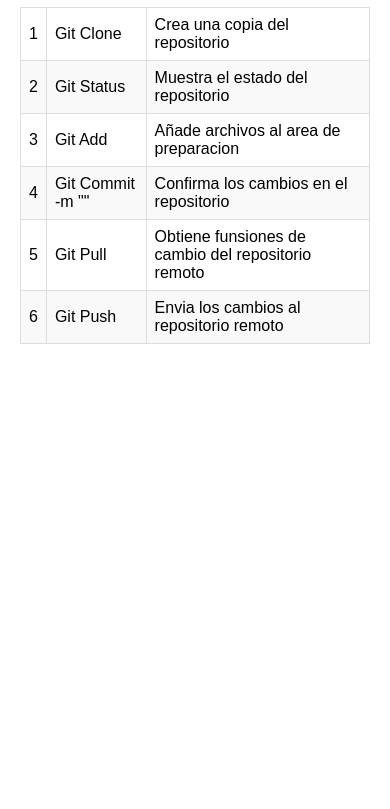
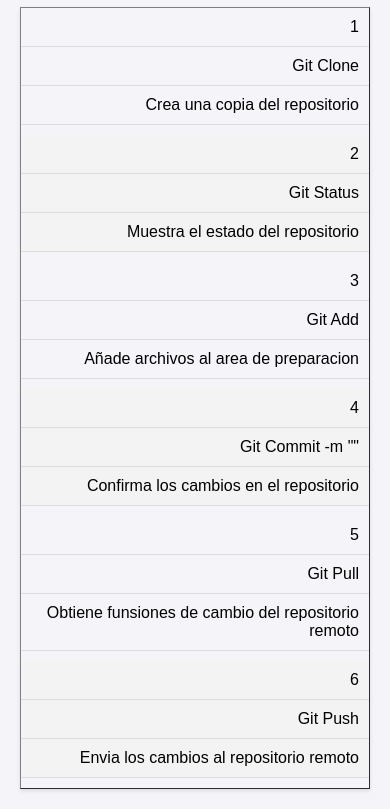
Before and after one commit to imafckingwalkinparadox/Git__tiempo, a plain HTML site: page index.html in a window 390 px wide. Shown: the part 73-882 px from the top of the page. Before the commit the page ends 844 px from the top, so only its background shows below. Drawn offline with Linux system fonts and the light colour scheme.

Commit message:
version_telefono

```diff
--- a/index.css
+++ b/index.css
@@ -1,25 +1,47 @@
 body {
-    font-family: Arial, sans-serif;
+    font-family: 'Arial', sans-serif;
+    background-color: #f4f4f9;
     margin: 20px;
 }
+h1 {
+    text-align: center;
+    color: #333;
+}
 table {
-    width: 100%;
+    width: 80%;
+    margin: 0 auto;
     border-collapse: collapse;
-    margin-bottom: 20px;
+    box-shadow: 0 2px 4px rgba(0,0,0,0.1);
 }
 th, td {
-    border: 1px solid #dddddd;
-    padding: 8px;
+    padding: 12px 15px;
     text-align: left;
 }
 th {
-    background-color: #f2f2f2;
+    background-color: #009879;
+    color: #ffffff;
+    text-transform: uppercase;
+}
+tr {
+    border-bottom: 1px solid #dddddd;
 }
 tr:nth-child(even) {
-    background-color: #f9f9f9;
+    background-color: #f3f3f3;
 }
-code {
+tr:hover {
+    background-color: #f1f1f1;
+}
+td code {
     background-color: #f4f4f4;
     padding: 2px 4px;
     border-radius: 4px;
+    font-size: 0.9em;
 }
+@media (max-width: 600px) {
+    table {
+        width: 100%;
+    }
+    th, td {
+        padding: 10px;
+}
+}
--- a/index.html
+++ b/index.html
@@ -4,7 +4,10 @@
     <meta charset="UTF-8">
     <meta name="viewport" content="width=device-width, initial-scale=1.0">
     <title>Comandos Git</title>
+
+    <!--Archivos de diseño-->
     <link rel="stylesheet" href="index.css">
+    <link rel="stylesheet" href="telefono.css">
 </head>
 <body>
     <table border="1">
--- /dev/null
+++ b/telefono.css
@@ -0,0 +1,31 @@
+@media (max-width: 600px) {
+    table, thead, tbody, th, td, tr {
+        display: block;
+    }
+    thead tr {
+        display: none;
+    }
+    tr {
+        margin-bottom: 10px;
+    }
+    td {
+        padding: 10px;
+        text-align: right;
+        position: relative;
+        border: none;
+        border-bottom: 1px solid #dddddd;
+    }
+    td::before {
+        content: attr(data-label);
+        position: absolute;
+        left: 10px;
+        width: 50%;
+        padding-right: 10px;
+        text-align: left;
+        font-weight: bold;
+        color: #009879;
+    }
+    td:last-child {
+        border-bottom: 0;
+    }
+}
```
